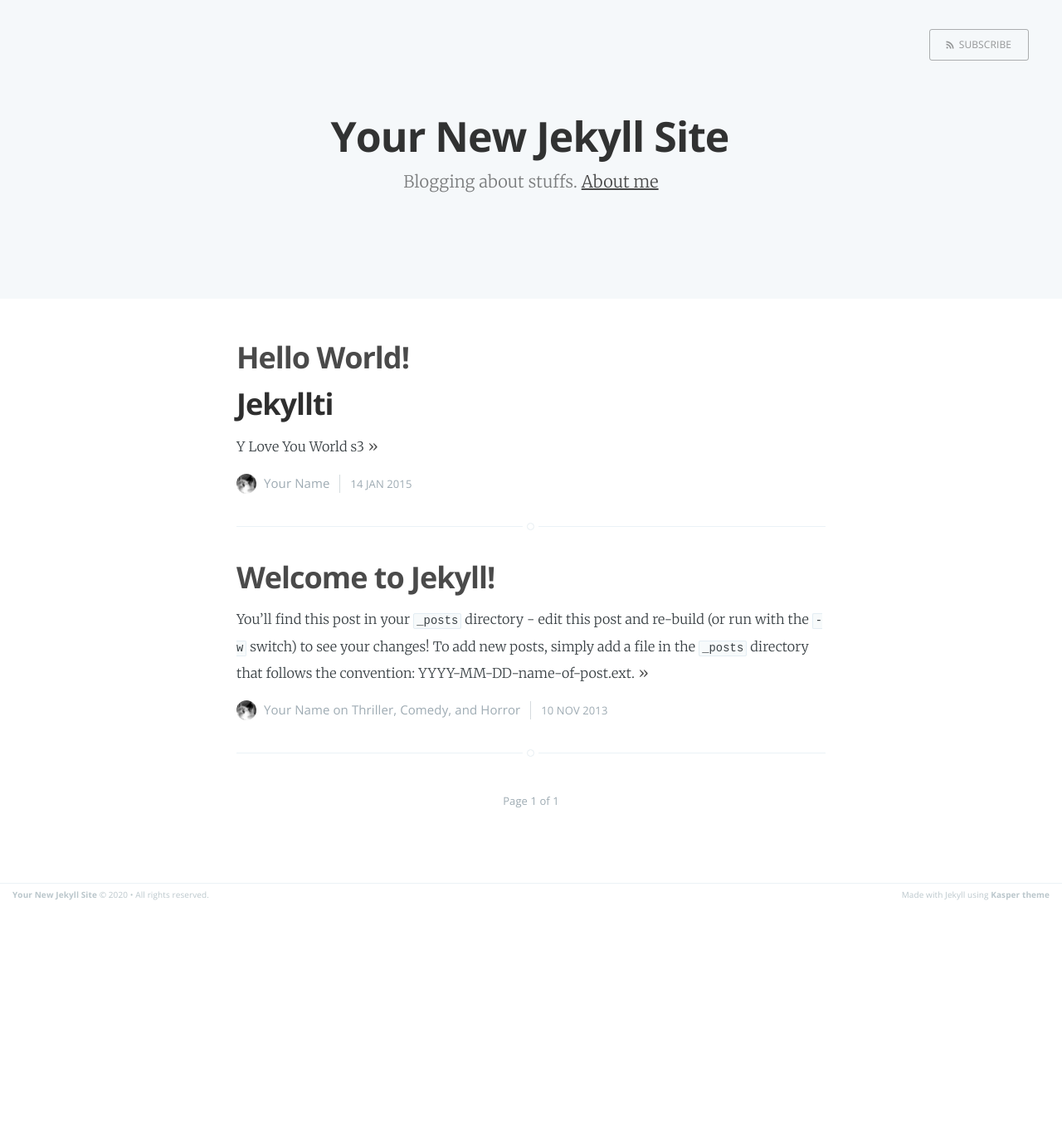
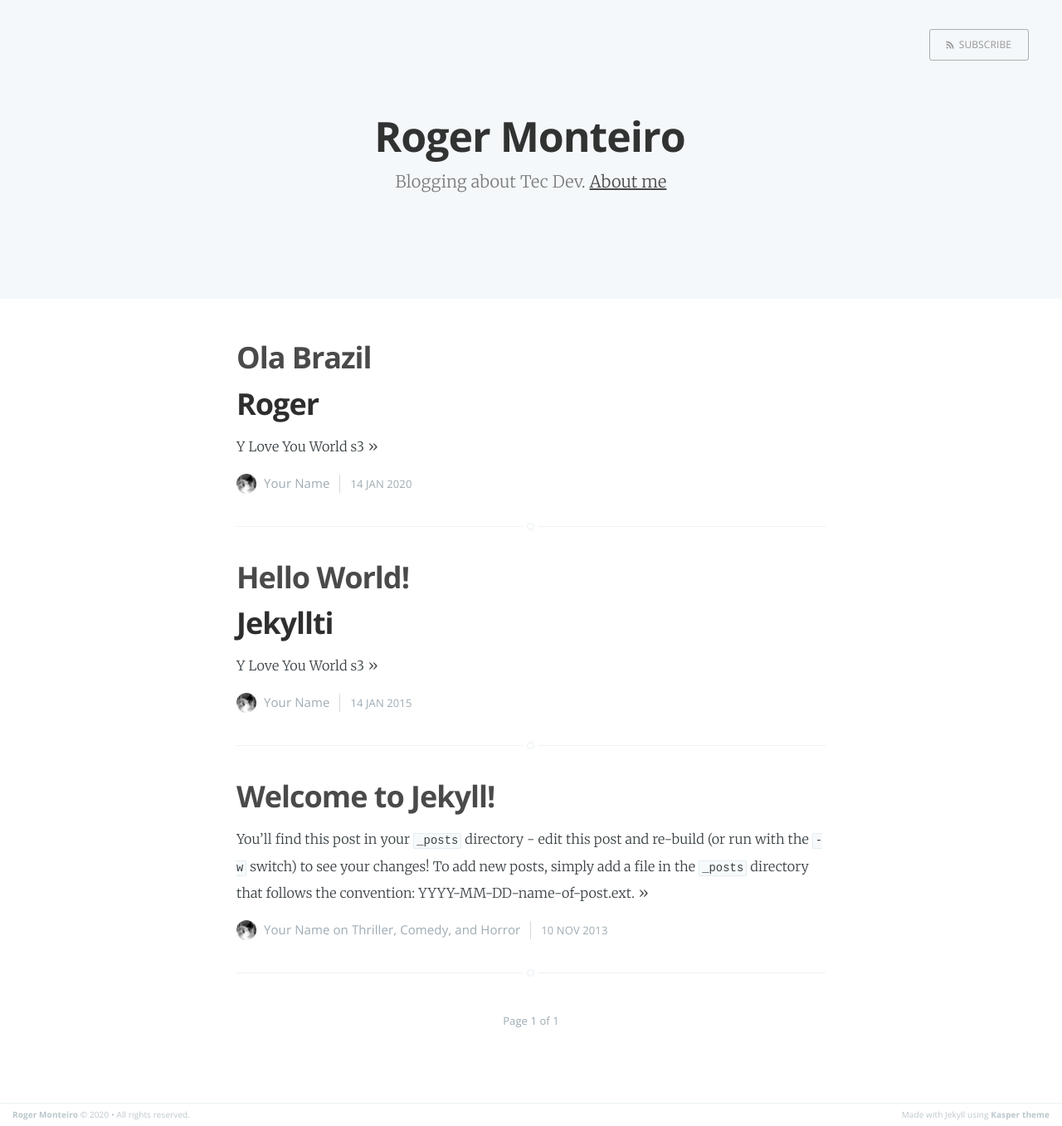
Before and after one commit to RogerMonteiro124/rogermonteiro124.github.io, a Jekyll site: the page built from index.html, in a window 1280 px wide. Shown: the whole page at 83% size. Built offline with Jekyll 4.4.1, drawn with Linux system fonts in a browser that asks for light colours; the list of posts is cut into pages by our own code; before the commit the page ends 1092 px from its top, so only the background shows below that.

Commit message:
Creating Post

```diff
--- a/_config.yml
+++ b/_config.yml
@@ -1,13 +1,13 @@
-name: Your New Jekyll Site
-description: Blogging about stuffs
-meta_description: "Your New Jekyll Site, Blogging about stuffs"
+name: Roger Monteiro
+description: Blogging about Tec Dev
+meta_description: "Roger Monteiro, Blogging about Tec Dev"
 
 markdown: kramdown
 highlighter: rouge
 logo: false
 paginate: 15
 baseurl: /kasper
-domain_name: "http://yourblog-domain.com"
+domain_name: "http://rogermonteiro124.github.io"
 google_analytics: "UA-XXXXXXXX-X"
 plugins: [jekyll-paginate]
 
--- /dev/null
+++ b/_posts/2020-11-21-hello.html
@@ -0,0 +1,7 @@
+---
+layout: post
+title:  Ola Brazil
+date:   2020-01-14 15:00:00
+---
+<h2>Roger</h2>
+<p>Y Love You World s3</p>
```
